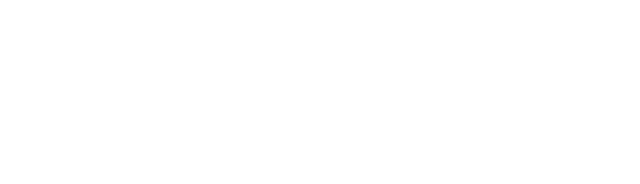
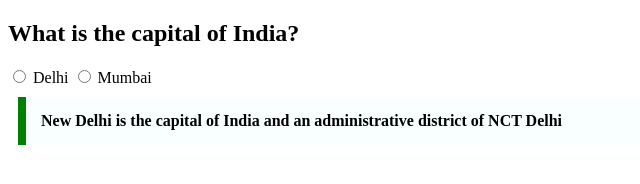
Before and after one commit to acciojob/trivia-abhijeeetdewtarse, a website: page main.html in a window 1280 px wide. Shown: the whole page, without its empty margins (0-640 px from the left). Drawn offline with Linux system fonts and the light colour scheme.

Commit message:
created a submission

```diff
--- a/main.html
+++ b/main.html
@@ -7,10 +7,12 @@
 </head>
 
 <body>
-	<!-- the entire body must be written by student -->
-    <script type="text/javascript" src="./script.js">
-</script>
-
+	<h2> What is the capital of India?</h2>
+	<section>
+		<input type="radio"> <label>Delhi</label>
+		<input type="radio"> <label>Mumbai</label>
+	</section>
+<blockquote id="quote">New Delhi is the capital of India and an administrative district of NCT Delhi</blockquote>
 </body>
 
 </html>
--- a/styles.css
+++ b/styles.css
@@ -1,2 +1,12 @@
 
 /* Your CSS Code here. */
+#quote{
+	background-color: #f8fffe;
+	max-width:600px;
+	margin:10px;
+	padding:15px;
+	border-left: 8px solid green;
+	font-weight:bold;
+
+
+}
```
